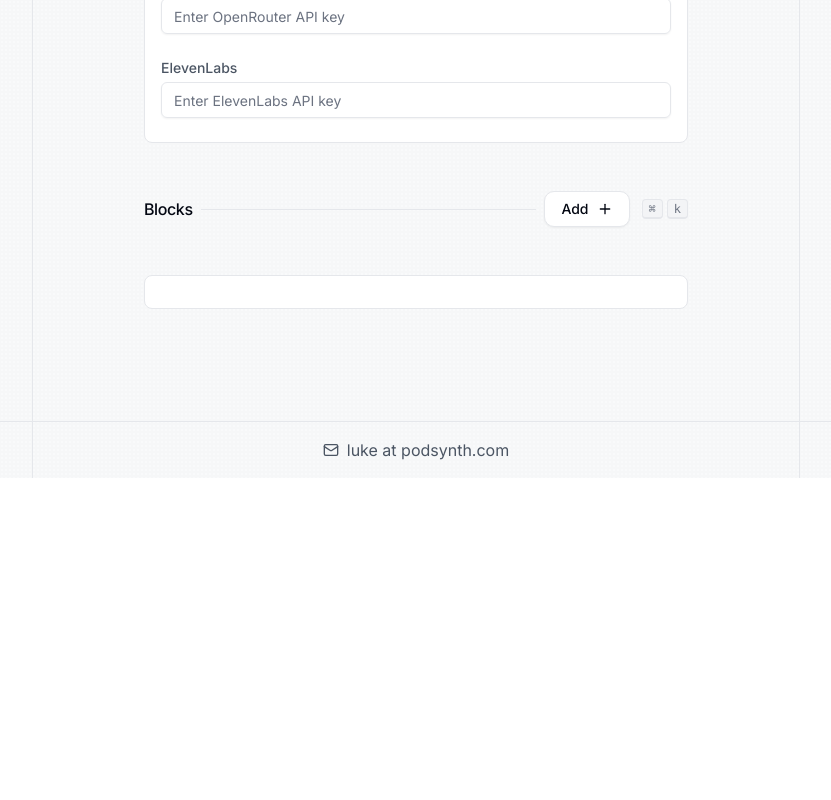
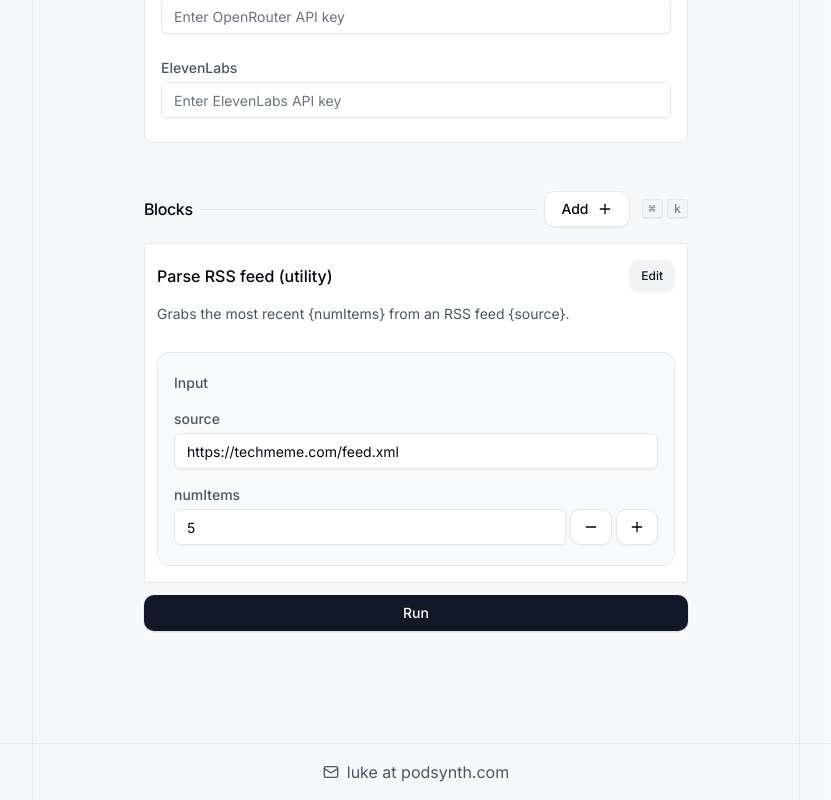
Before and after one commit to luhart/podsynth, a Next.js app in the folder podsynth.com/: page / in a window 1280 px wide. Shown: the part 1085-1885 px from the top of the page, without its empty margins (224-1055 px from the left). Before the commit the page ends 1563 px from the top, so only its background shows below. Built offline with nearby package versions, Linux system fonts and the light colour scheme.

Commit message:
rss block

```diff
--- /dev/null
+++ b/podsynth.com/app/api/rss-fetch/route.ts
@@ -0,0 +1,33 @@
+import { parseRssFeed } from '../../../utils/rss';
+
+export interface RequestBody {
+  source: string;
+  numItems: number;
+}
+
+export async function POST(request: Request) {
+  const { source, numItems } = (await request.json()) as RequestBody;
+  if (!source) {
+    return new Response("Missing source", {
+      status: 400,
+    });
+  }
+  if (!numItems) {
+    return new Response("Missing numItems", {
+      status: 400,
+    });
+  }
+
+  try {
+    const data = await parseRssFeed(source, numItems);
+    return new Response(JSON.stringify(data), {
+      headers: {
+        "content-type": "application/json",
+      },
+    });
+  } catch (error) {
+    return new Response("Error getting rss", {
+      status: 500,
+    });
+  }
+}
--- a/podsynth.com/components/HomeClientAnon.tsx
+++ b/podsynth.com/components/HomeClientAnon.tsx
@@ -5,8 +5,9 @@ import { Input } from "./ui/input";
 import { Button } from "./ui/button";
 import { CommandDialogDemo } from "./AppCmd";
 import { Provider, atom, useAtom } from "jotai";
-import { atomWithStorage } from 'jotai/utils'
-
+import { atomWithStorage } from "jotai/utils";
+import { Copy, CopyCheck, LoaderIcon, Minus, Plus } from "lucide-react";
+import { parseRssSource } from "@/utils/utility-blocks";
 
 const servicesAtom = atomWithStorage("services", [
   {
@@ -41,8 +42,39 @@ const servicesAtom = atomWithStorage("services", [
   },
 ]);
 
+// type BlockType = "utility" | "service" | "input" | "output";
+// type Block = {
+//   input: boolean;
+//   output: boolean;
+//   service: string;
+//   type: string;
+// }
+// const blocksAtom = atomWithStorage("blocks", []);
+
 function HomeClientAnon() {
   const [services, setServices] = useAtom(servicesAtom);
+  const [running, setRunning] = useState(false);
+
+  const [rssFeedUrl, setRssFeedUrl] = useState("https://techmeme.com/feed.xml");
+  const [rssNumItems, setRssNumItems] = useState(5);
+  const [rssResult, setRssResult] = useState<string | null>(null);
+  const [copied, setCopied] = useState<boolean>(false);
+
+  const [error, setError] = useState<string | null>(null);
+
+  const runWorkflow = async () => {
+    setRssResult(null);
+    if (rssNumItems < 1) {
+      setError("Error in Parse RSS Utility: numItems must be greater than 0");
+      return;
+    }
+    if (rssNumItems > 10) {
+      setError("Error in Parse RSS Utility: numItems 10 or less.");
+      return;
+    }
+    const rssResult = await parseRssSource(rssFeedUrl, rssNumItems);
+    setRssResult(rssResult);
+  };
 
   return (
     <div className="flex flex-col max-w-xl w-full p-4 gap-12 " id="preview">
@@ -104,9 +136,7 @@ function HomeClientAnon() {
                     setValue={(value) => {
                       setServices((prev) =>
                         prev.map((s) =>
-                          s.name === service.name
-                            ? { ...s, key: value }
-                            : s
+                          s.name === service.name ? { ...s, key: value } : s
                         )
                       );
                     }}
@@ -116,12 +146,105 @@ function HomeClientAnon() {
           </div>
         )}
       </div>
-      <div className="flex flex-row gap-2 items-center justify-between">
-        <div className="font-medium tracking-tight">Blocks</div>
-        <div className="h-[1px] flex-1 bg-gray-200" />
-        <CommandDialogDemo />
+      <div className="flex flex-col gap-4">
+        <div className="flex flex-row gap-2 items-center justify-between">
+          <div className="font-medium tracking-tight">Blocks</div>
+          <div className="h-[1px] flex-1 bg-gray-200" />
+          <CommandDialogDemo />
+        </div>
+        <div className="flex flex-col gap-3 w-full">
+          <div className="flex flex-col gap-3 border px-3 py-4 bg-white rounded">
+            <div className="flex flex-row justify-between items-center">
+              <div className="font-medium">Parse RSS feed (utility)</div>
+              <Button size="sm" variant="secondary">
+                Edit
+              </Button>
+            </div>
+            <div className="text-gray-600 text-sm mb-4">
+              Grabs the most recent &#123;numItems&#125; from an RSS feed
+              &#123;source&#125;.
+            </div>
+            <div className="flex flex-col border bg-gray-50 rounded-xl px-4 py-5 gap-4">
+              <div className="text-sm text-gray-600 font-medium">
+                Input
+              </div>
+              <div className="flex flex-col gap-1">
+                <label className="text-sm text-gray-600 font-medium">
+                  source
+                </label>
+                <Input
+                  value={rssFeedUrl}
+                  onChange={(e) => setRssFeedUrl(e.target.value)}
+                  disabled={running}
+                  className="bg-white"
+                  placeholder={`Enter an RSS URL`}
+                />
+              </div>
+              <div className="flex flex-col gap-1">
+                <label className="text-sm text-gray-600 font-medium">
+                  numItems
+                </label>
+                <div className="flex flex-row items-center gap-1">
+                  <Input
+                    value={rssNumItems}
+                    readOnly
+                    type="number"
+                    className="bg-white"
+                    disabled={running}
+                    placeholder={`5`}
+                  />
+                  <Button
+                    variant="outline"
+                    className="px-3"
+                    disabled={running || rssNumItems <= 1}
+                    onClick={() => setRssNumItems((prev) => prev - 1)}
+                  >
+                    <Minus className="w-4 h-4" />
+                  </Button>
+                  <Button
+                    variant="outline"
+                    className="px-3"
+                    disabled={running || rssNumItems >= 10}
+                    onClick={() => setRssNumItems((prev) => prev + 1)}
+                  >
+                    <Plus className="w-4 h-4" />
+                  </Button>
+                </div>
+              </div>
+            </div>
+            {rssResult && (
+              <div className="flex flex-col border-2 border-green-400 bg-gray-50 rounded-xl px-4 py-5 gap-2">
+                <div className="flex justify-between items-center">
+                  <div className="text-sm text-gray-600 font-medium">Output</div>
+                  <Button
+                    variant="ghost"
+                    size="icon"
+                    onClick={() => {
+                      navigator.clipboard.writeText(rssResult || '');
+                      setCopied(true);
+                    }}
+                  >
+                    {copied ? <CopyCheck className="w-4 h-4" /> : <Copy className="w-4 h-4" />}
+                  </Button>
+                </div>
+                <div className="text-xs text-gray-600 overflow-hidden max-h-[4.5rem]">
+                  <code className="line-clamp-3">{rssResult}</code>
+                </div>
+              </div>
+            )}
+          </div>
+          <Button
+            onClick={async () => {
+              setRunning(true);
+              await runWorkflow();
+              setRunning(false);
+            }}
+          >
+            Run{" "}
+            {running && <LoaderIcon className="animate-spin ml-2 w-4 h-4" />}
+          </Button>
+        </div>
       </div>
-      <CanvasContainer />
     </div>
   );
 }
@@ -146,10 +269,6 @@ const ServiceItem = ({ label, value, setValue }: ServiceItemProps) => {
   );
 };
 
-const CanvasContainer = () => {
-  return <div className="border rounded-sm p-4 bg-white"></div>;
-};
-
 export const HomeClientAnonWrapped = () => {
   return (
     <Provider>
--- /dev/null
+++ b/podsynth.com/utils/utility-blocks.ts
@@ -0,0 +1,33 @@
+import { Item } from "./rss";
+
+const MAX_CHARS_PARSED = 3500;
+// takes in rss feed url and returns a string which will be used to create a summary
+export async function parseRssSource(sourceUrl: string, numItems: number) {
+  const res = await fetch("api/rss-fetch", {
+    method: "POST",
+    headers: {
+      "Content-Type": "application/json",
+    },
+    body: JSON.stringify({ source: sourceUrl, numItems: numItems }),
+  });
+
+  const data: Item[] = await res.json();
+
+  if (!data) {
+    throw new Error("Error fetching RSS feed");
+  }
+
+  const parsedData = data.reduce<string>((accumulator, currentItem) => {
+    const currentItemTitle = currentItem.title || "";
+    const potentialLength =
+      accumulator.length +
+      currentItemTitle.length +
+      currentItem.description.length +
+      1; // add one for line break
+    if (potentialLength > MAX_CHARS_PARSED) return accumulator; // don't include current item if it would push us over the limit
+
+    return accumulator + `${currentItem.title}: ${currentItem.description}\n`;
+  }, "");
+
+  return parsedData;
+}
```
